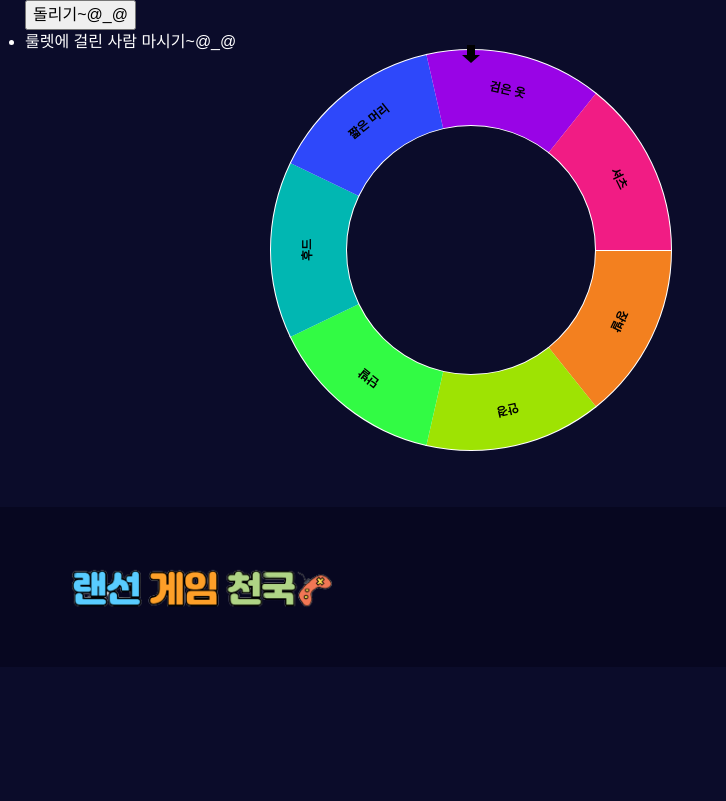
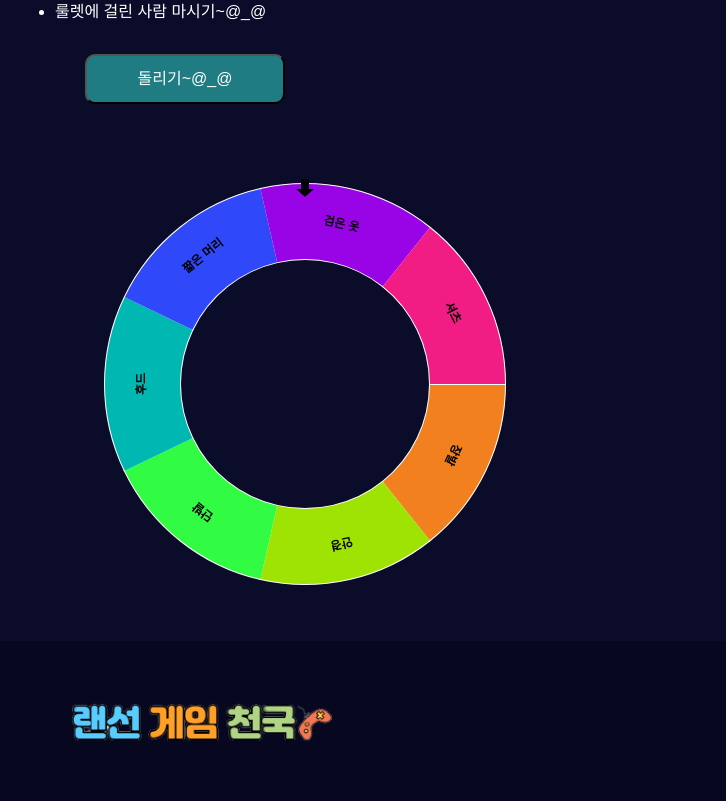
Before and after one commit to Sejiiinn/randomgameheaven, a Django app: page /games/roulette/ in a window 1280 px wide. Shown: the part 102-903 px from the top of the page, without its empty margins (0-726 px from the left). Before the commit the page ends 709 px from the top, so only its background shows below. Run offline with Django 3.2, Linux system fonts and the light colour scheme; some libraries are stand-ins or nearby versions.

Commit message:
roulette button update

```diff
--- a/games/templates/games/roulette.html
+++ b/games/templates/games/roulette.html
@@ -6,6 +6,17 @@
 
 {% load static %}
 
+<style>
+    .reroll{
+        width:200px;
+        height:50px;
+        background:rgb(31, 124, 131);
+        display:inline-block;
+        border-radius:10px;
+        margin:30px;
+        color:white;
+    }
+</style>
 <head>
     <meta charset="UTF-8">
     <meta name="description" content="hunmin">
@@ -26,13 +37,13 @@
     <div class="container">
         <div class="row">
             <div class="md-col-12">
-                <div class="row">
+                <div>
                     <div class="md-col-6">
-                        <div class="row"><input type="button" value="돌리기~@_@" style="float:left;" id="spin" /></div>
-                        <div class="row">
+                        <div>
                             <ul>
                                 <li style="color:white">룰렛에 걸린 사람 마시기~@_@ </li>
                             </ul>
+                            <div><input class="reroll" type="button" value="돌리기~@_@" id="spin" /></div>
                         </div>
                     </div>
                     <div class="md-col-6"><canvas id="canvas" width="500" height="500"></canvas></div>
```
